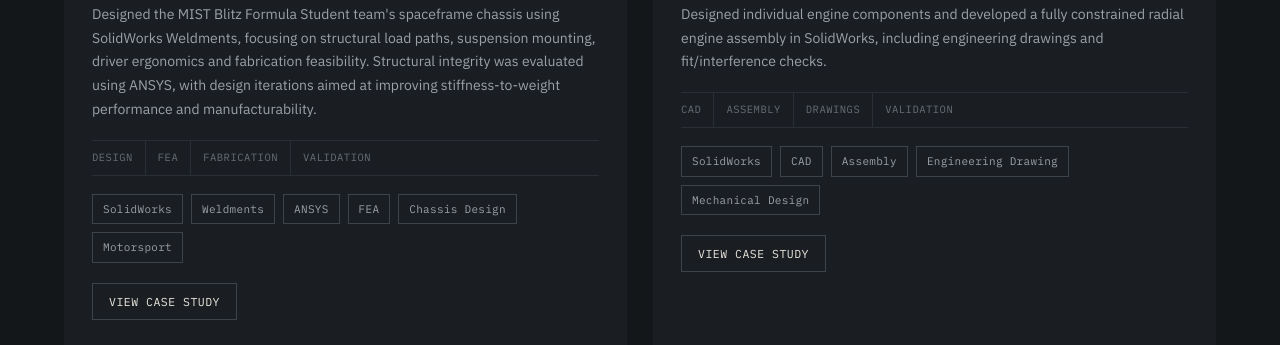
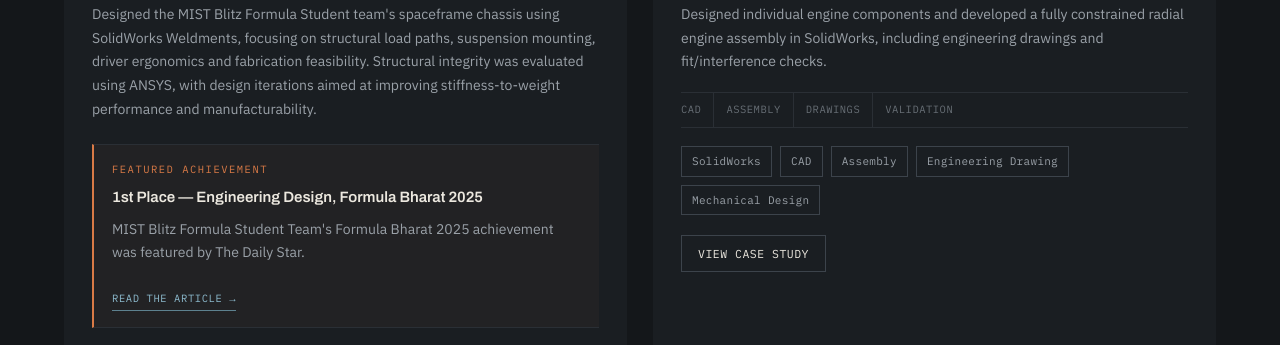
Before and after one commit to abdulwahidsibly/abdulwahidsibly.github.io, a plain HTML site: page index.html in a window 1280 px wide. Shown: the part 2686-3031 px from the top of the page. Drawn offline with Linux system fonts and the light colour scheme.

Commit message:
Update index.html

```diff
--- a/index.html
+++ b/index.html
@@ -101,6 +101,74 @@
             outline: 1px solid var(--blue);
             outline-offset: 3px;
         }
+        /* =========================================================
+   FEATURED ACHIEVEMENT / PRESS FEATURE
+========================================================= */
+
+.featured-achievement {
+    margin: 22px 0 20px;
+    padding: 16px 18px;
+
+    border-left: 2px solid var(--copper);
+    border-top: 1px solid var(--line);
+    border-bottom: 1px solid var(--line);
+
+    background: rgba(217, 122, 70, 0.04);
+}
+
+.featured-achievement-label {
+    font-family: var(--mono);
+    font-size: 10.5px;
+    letter-spacing: 1.5px;
+    text-transform: uppercase;
+
+    color: var(--copper);
+
+    margin-bottom: 8px;
+}
+
+.featured-achievement h4 {
+    font-family: var(--display);
+    font-size: 15px;
+    font-weight: 600;
+    line-height: 1.4;
+
+    color: var(--paper);
+
+    margin-bottom: 10px;
+}
+
+.featured-achievement p {
+    color: var(--steel-dim);
+    font-size: 12.8px;
+
+    margin-bottom: 12px;
+}
+
+.featured-achievement a {
+    display: inline-block;
+
+    color: var(--blue);
+
+    font-family: var(--mono);
+    font-size: 10.5px;
+    letter-spacing: 0.6px;
+    text-transform: uppercase;
+
+    text-decoration: none;
+
+    border-bottom: 1px solid var(--blue-dim);
+
+    padding-bottom: 2px;
+
+    transition: 0.2s ease;
+}
+
+.featured-achievement a:hover,
+.featured-achievement a:focus {
+    color: var(--paper);
+    border-color: var(--paper);
+}
 
 
         /* =========================================================
@@ -1715,6 +1783,28 @@
                             iterations aimed at improving stiffness-to-weight performance
                             and manufacturability.
                         </p>
+                        <div class="featured-achievement">
+
+    <div class="featured-achievement-label">
+        Featured Achievement
+    </div>
+
+    <h4>
+        1st Place — Engineering Design, Formula Bharat 2025
+    </h4>
+
+    <p>
+        MIST Blitz Formula Student Team's Formula Bharat 2025
+        achievement was featured by The Daily Star.
+    </p>
+
+    <a href="https://www.thedailystar.net/campus/campus/news/mist-secures-first-place-formula-bharat-2025-engineering-design-crm-3712886"
+       target="_blank"
+       rel="noopener noreferrer">
+        Read the article →
+    </a>
+
+</div>
 
 
                         <div class="project-meta">
@@ -2176,12 +2266,24 @@
 
             <div class="sheet-tag">Sheet 04 <span>/ 07 — Achievements</span></div>
 
-            <h2>
+             <h2>
                 Milestones along the way.
             </h2>
 
 
             <div class="achievements-grid">
+
+                <div class="achievement-card">
+                    <h3>
+                1st Place — Engineering Design
+                    </h3>
+
+             <p>
+                Formula Bharat 2025 — MIST Blitz Formula Student Team.
+                Featured by The Daily Star.
+             </p>
+
+                </div>
 
 
                 <div class="achievement-card">
```
